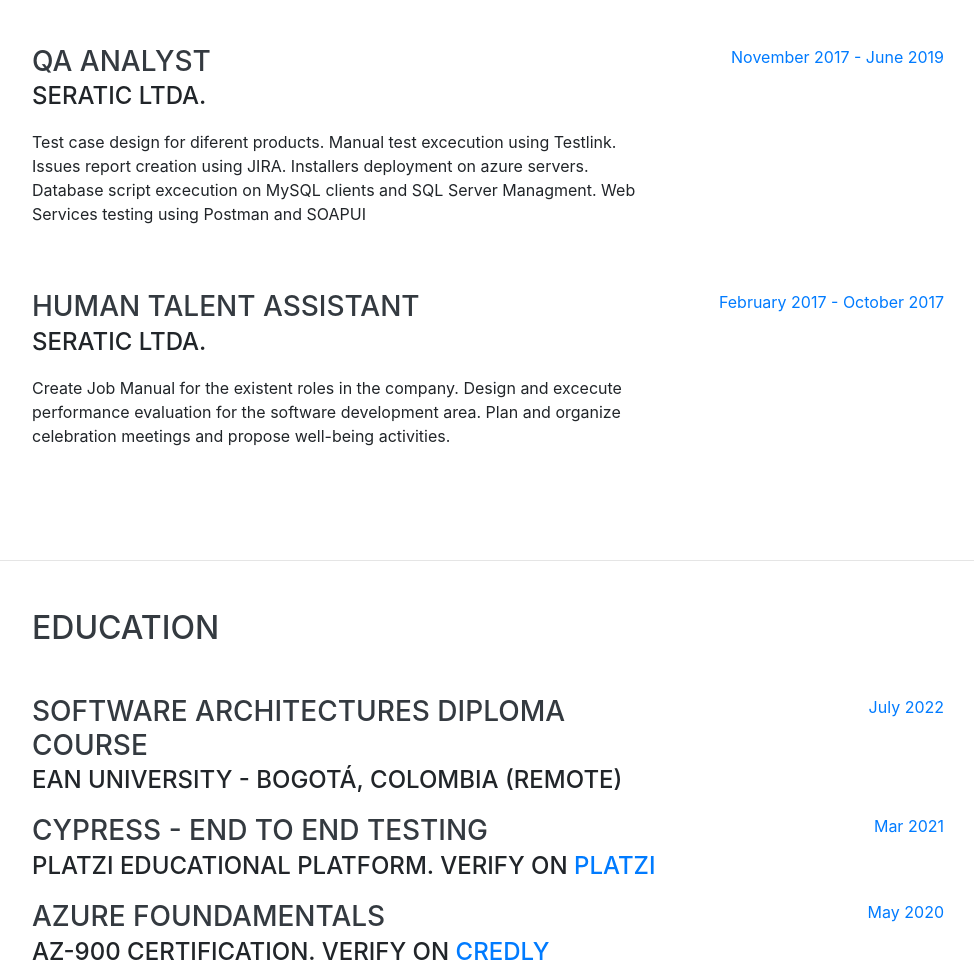
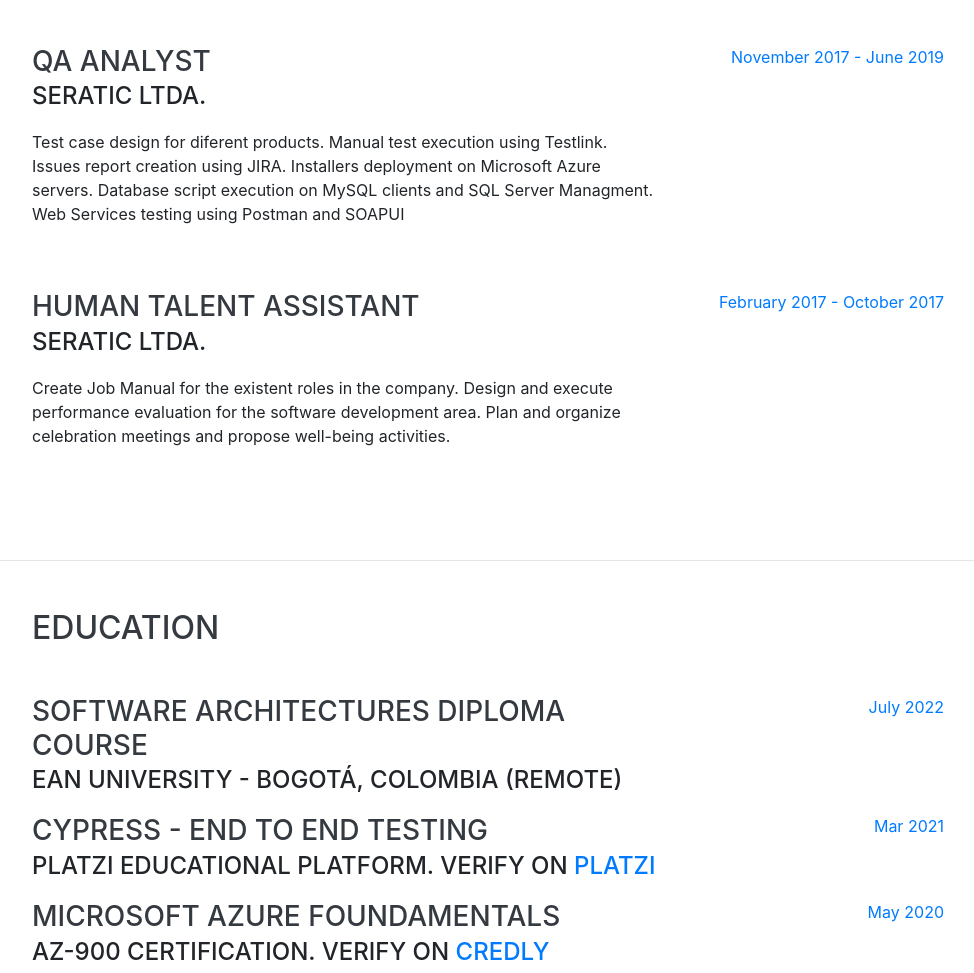
Before and after one commit to MelissaQA/melissaqa.github.io, a website with bundled scripts: page index.html in a window 1280 px wide. Shown: the part 1642-2615 px from the top of the page, without its empty margins (288-1262 px from the left). Built offline with nearby package versions, Linux system fonts and the light colour scheme; a web font is replaced by a local one.

Commit message:
Fixing old typos

```diff
--- a/index.html
+++ b/index.html
@@ -118,7 +118,7 @@
           <div class="resume-content">
             <h3 class="mb-0">QA Analyst</h3>
             <div class="subheading mb-3">Seratic Ltda.</div>
-              <p>Test case design for diferent products. Manual test excecution using Testlink. Issues report creation using JIRA. Installers deployment on azure servers. Database script excecution on MySQL clients and SQL Server Managment. Web Services testing using Postman and SOAPUI</p>
+              <p>Test case design for diferent products. Manual test execution using Testlink. Issues report creation using JIRA. Installers deployment on Microsoft Azure servers. Database script execution on MySQL clients and SQL Server Managment. Web Services testing using Postman and SOAPUI</p>
           </div>
           <div class="resume-date text-md-right">
             <span class="text-primary">November 2017 - June 2019</span>
@@ -129,7 +129,7 @@
           <div class="resume-content">
             <h3 class="mb-0">Human Talent Assistant</h3>
             <div class="subheading mb-3">Seratic Ltda.</div>
-              <p>Create Job Manual for the existent roles in the company. Design and excecute performance evaluation for the software development area. Plan and organize celebration meetings and propose well-being activities.</p>
+              <p>Create Job Manual for the existent roles in the company. Design and execute performance evaluation for the software development area. Plan and organize celebration meetings and propose well-being activities.</p>
           </div>
           <div class="resume-date text-md-right">
             <span class="text-primary">February 2017 - October 2017</span>
@@ -168,7 +168,7 @@
 
         <div class="resume-item d-flex flex-column flex-md-row justify-content-between">
           <div class="resume-content">
-            <h3 class="mb-0">Azure Foundamentals</h3>
+            <h3 class="mb-0">Microsoft Azure Foundamentals</h3>
             <div class="subheading mb-3">AZ-900 Certification. Verify on <a href="https://www.credly.com/badges/c5ce88fb-2d7d-4a86-84b8-b56b83dae7a8/linked_in_profile">Credly</a></div>
           </div>
           <div class="resume-date text-md-right">
@@ -268,7 +268,7 @@
         <h2 class="mb-5">Speaker</h2>
         <ul class="fa-ul mb-0">
           <li>
-            Women in Requirement Engineering, University Of Cauca - Apr 2023 (Speaker) <a href="https://www.linkedin.com/posts/mmunozg21791_c%C3%B3mo-estamos-involucradas-las-mujeres-en-activity-7046151455191232513-BPH2?utm_source=share&utm_medium=member_desktop">Event</a></li>
+            Women in Requirements Engineering, University Of Cauca - Apr 2023 (Speaker) <a href="https://www.linkedin.com/posts/mmunozg21791_c%C3%B3mo-estamos-involucradas-las-mujeres-en-activity-7046151455191232513-BPH2?utm_source=share&utm_medium=member_desktop">Event</a></li>
           <li>
             QA Automation talk, University Of Cauca - 2022 (Speaker) <a href="https://www.linkedin.com/posts/mmunozg21791_hoy-particip%C3%A9-como-invitada-para-hablar-sobre-activity-6842567503290392576-v369?utm_source=share&utm_medium=member_desktop">Event</a></li>
           <li>
```
